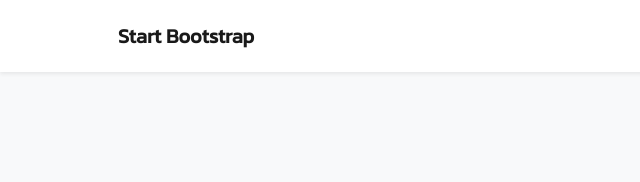
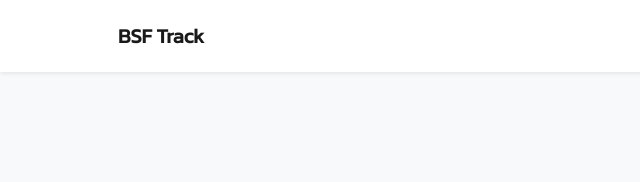
Before and after one commit to Abdulmajeed02/Landing_Page, a plain HTML site: page index.html in a window 1280 px wide. Shown: the top 182 px of the page, 0-640 px from the left. Drawn offline with nearby package versions, Linux system fonts and the light colour scheme.

Commit message:
BSF Track

```diff
--- a/index.html
+++ b/index.html
@@ -21,7 +21,7 @@
         <!-- Navigation-->
         <nav class="navbar navbar-expand-lg navbar-light fixed-top shadow-sm" id="mainNav">
             <div class="container px-5">
-                <a class="navbar-brand fw-bold" href="#page-top">Start Bootstrap</a>
+                <a class="navbar-brand fw-bold" href="#page-top">BSF Track</a>
                 <button class="navbar-toggler" type="button" data-bs-toggle="collapse" data-bs-target="#navbarResponsive" aria-controls="navbarResponsive" aria-expanded="false" aria-label="Toggle navigation">
                     Menu
                     <i class="bi-list"></i>
```
